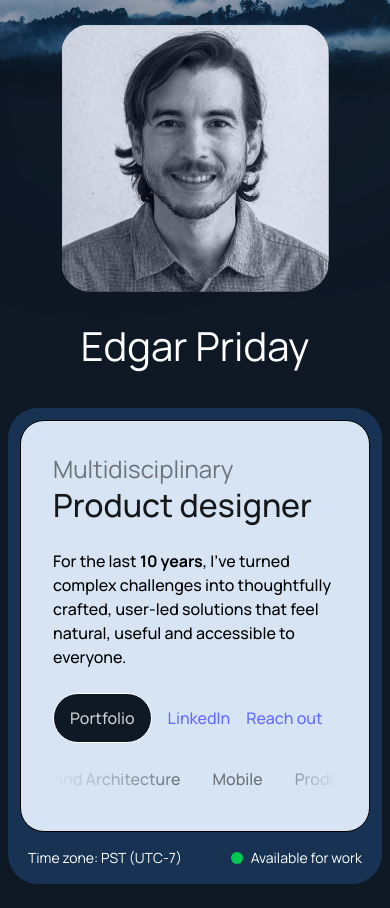
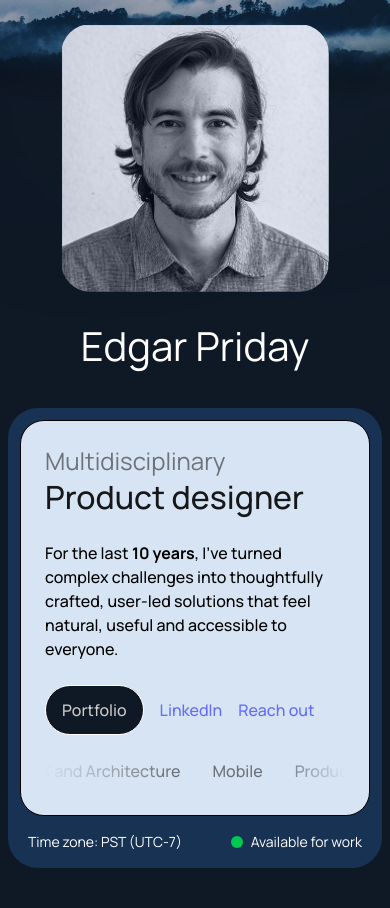
Before and after one commit to nomativ/personal-site, a React (Vite) app: page / in a window 390 px wide. Built offline with nearby package versions, Linux system fonts and the light colour scheme.

Commit message:
mobile spacing

```diff
--- a/src/App.tsx
+++ b/src/App.tsx
@@ -23,7 +23,7 @@ function App() {
             <span className="text-[40px] text-white min-w-fit">Edgar Priday</span>
           </div>
           <div className="md:w-[470px] md:mx-0 mx-2 p-3 bg-[#173253] rounded-[30px] flex-col justify-start items-start gap-4 inline-flex self-center">
-            <div className="p-8 bg-[#d7e4f3] rounded-3xl border border-black flex-col justify-start items-start gap-6 flex overflow-hidden">
+            <div className="md:p-8 p-6 bg-[#d7e4f3] rounded-3xl border border-black flex-col justify-start items-start gap-6 flex overflow-hidden">
               <div className="flex-col justify-start items-start flex">
                 <div className="text-black/50 text-2xl">Multidisciplinary</div>
                 <div className="text-black/90 md:text-[40px] text-[32px] font-medium leading-[40px]">Product designer</div>
```
